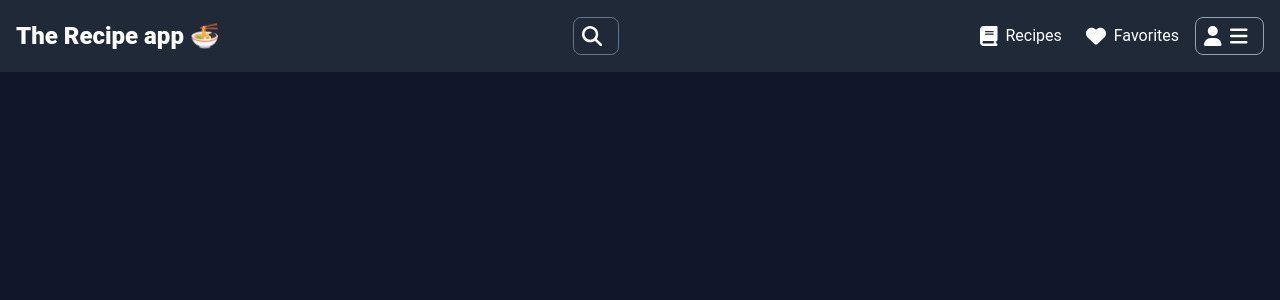
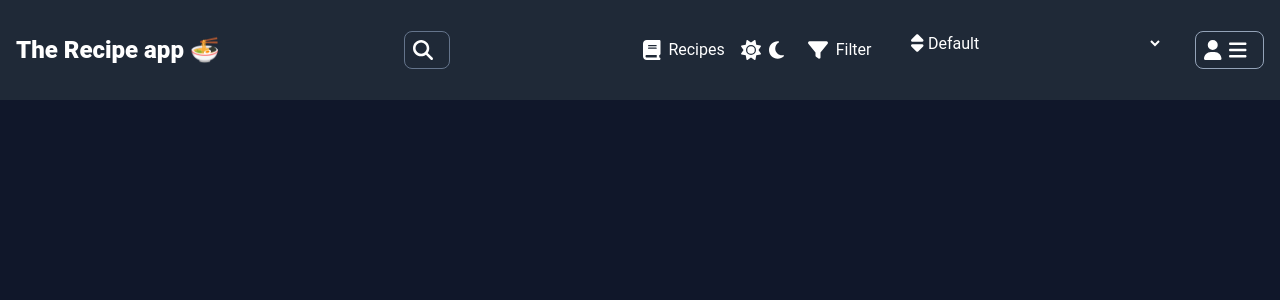
Before and after one commit to CodeSpace-Academy/ASE_2023_GROUP_C, a Next.js app: page /noRecipeMessage in a window 1280 px wide. Shown: the top 300 px of the page. Built offline with nearby package versions, Linux system fonts and the light colour scheme.

Commit message:
Update Navbar

```diff
--- a/components/navigation/dropdownButton.jsx
+++ b/components/navigation/dropdownButton.jsx
@@ -1,6 +1,6 @@
 import React, { useState } from 'react';
 import Link from 'next/link';
-import { faUser, faBars } from '@fortawesome/free-solid-svg-icons';
+import { faUser, faBars, faHeart } from '@fortawesome/free-solid-svg-icons';
 import { FontAwesomeIcon } from '@fortawesome/react-fontawesome';
 
 function DropdownButton() {
@@ -13,32 +13,39 @@ function DropdownButton() {
 
   // Rendering the dropdown button and options
   return (
-    <div className="relative inline-block">
+    <div className='relative inline-block'>
       <div
-        aria-label="User Menu"
-        role="button"
+        aria-label='User Menu'
+        role='button'
         tabIndex={0}
-        className="p-2 flex flex-wrap justify-center border-slate-400 border rounded-lg items-center md:justify-between cursor-pointer"
+        className='p-2 flex flex-wrap justify-center border-slate-400 border rounded-lg items-center md:justify-between cursor-pointer'
         onClick={toggleDropdown}
         onKeyDown={(e) => {
-          if (e.key === 'Enter' || e.key === ' ') {
+          if (e.key === "Enter" || e.key === " ") {
             toggleDropdown();
           }
         }}
       >
-        <FontAwesomeIcon icon={faUser} size="lg" className="pr-2" />
-        <FontAwesomeIcon icon={faBars} size="lg" className="pr-2" />
+        <FontAwesomeIcon icon={faUser} size='lg' className='pr-2' />
+        <FontAwesomeIcon icon={faBars} size='lg' className='pr-2' />
       </div>
       <div
         className={`absolute ${
-          isDropdownOpen ? 'block' : 'hidden'
+          isDropdownOpen ? "block" : "hidden"
         } mt-2 bg-white border rounded-lg shadow-md`}
       >
         {/* Login option */}
-        <Link href="/api/auth/login">
-          <div className="px-6 py-3 bg-green-500 text-white rounded-lg hover:bg-green-700">
-            {' '}
+        <Link href='/api/auth/login'>
+          <div className='px-6 py-3 bg-green-500 text-white rounded-lg hover:bg-green-700'>
+            {" "}
             Login
+          </div>
+        </Link>
+        {/* Fav option */}
+        <Link href='/favouriteRecipes'>
+          <div className='px-6 py-3 bg-green-500 text-white rounded-lg hover:bg-green-700'>
+            {" "}
+            <FontAwesomeIcon icon={faHeart} size='lg' className='pr-2' />
           </div>
         </Link>
       </div>
--- a/components/navigation/navlinks.jsx
+++ b/components/navigation/navlinks.jsx
@@ -1,24 +1,37 @@
-import React from 'react';
-import { faBook, faHeart } from '@fortawesome/free-solid-svg-icons';
-import { FontAwesomeIcon } from '@fortawesome/react-fontawesome';
-import NavLink from '../ui-utils/navLink';
-import DropdownButton from './dropdownButton';
+import React from "react";
+import {
+  faBook,
+  faHeart,
+  faSun,
+  faMoon,
+  faFilter,
+} from "@fortawesome/free-solid-svg-icons";
+import { FontAwesomeIcon } from "@fortawesome/react-fontawesome";
+import NavLink from "../ui-utils/navLink";
+import DropdownButton from "./dropdownButton";
+import SortingForm from "../../components/ui-utils/sortingForm";
 
 function NavLinks() {
   return (
-    <>
-      <NavLink href="/recipes">
-        <FontAwesomeIcon icon={faBook} size="lg" className="pr-2" />
+    <div className='flex items-center'>
+      <NavLink href='/recipes' className='mr-4'>
+        <FontAwesomeIcon icon={faBook} size='lg' className='pr-2' />
         Recipes
       </NavLink>
 
-      <NavLink href="/favouriteRecipes">
-        <FontAwesomeIcon icon={faHeart} size="lg" className="pr-2" />
-        Favorites
+      <NavLink href='/' className='mr-4'>
+        <FontAwesomeIcon icon={faSun} size='lg' className='pr-2' />
+        <FontAwesomeIcon icon={faMoon} size='lg' className='pr-2' />
       </NavLink>
 
+      <NavLink href='/' className='mr-4'>
+        <FontAwesomeIcon icon={faFilter} size='lg' className='pr-2' />
+        Filter
+      </NavLink>
+
+      <SortingForm className='mr-5' />
       <DropdownButton />
-    </>
+    </div>
   );
 }
 
--- a/components/ui-utils/sortingForm.jsx
+++ b/components/ui-utils/sortingForm.jsx
@@ -16,7 +16,7 @@ export default function SortingForm() {
       <div className="p-2 flex items-center rounded-lg text-slate-400">
         <form className="text-white">
           <FontAwesomeIcon icon={faSort} size="lg" />
-          Sort By:
+
           <select
             placeholder="Sort"
             className="bg-transparent focus:outline-none"
--- a/pages/recipes/index.jsx
+++ b/pages/recipes/index.jsx
@@ -11,7 +11,6 @@ import {
 } from '../../utils/mongodb-utils';
 import user from '../../utils/dummyUser';
 import { pipelineForTags, sortingByFunction } from '../../utils/filteringUtils';
-import SortingForm from '../../components/ui-utils/sortingForm';
 import FilteringModal from '../../components/ui-utils/overlay/filteringModal';
 
 export async function getServerSideProps(context) {
@@ -135,7 +134,7 @@ export default function RecipeListPage(props) {
           <FontAwesomeIcon icon={faFilter} size="lg" className="pr-2" />
           Filters
         </button>
-        <SortingForm />
+
       </div>
       { filterOverlay
       && (
```
